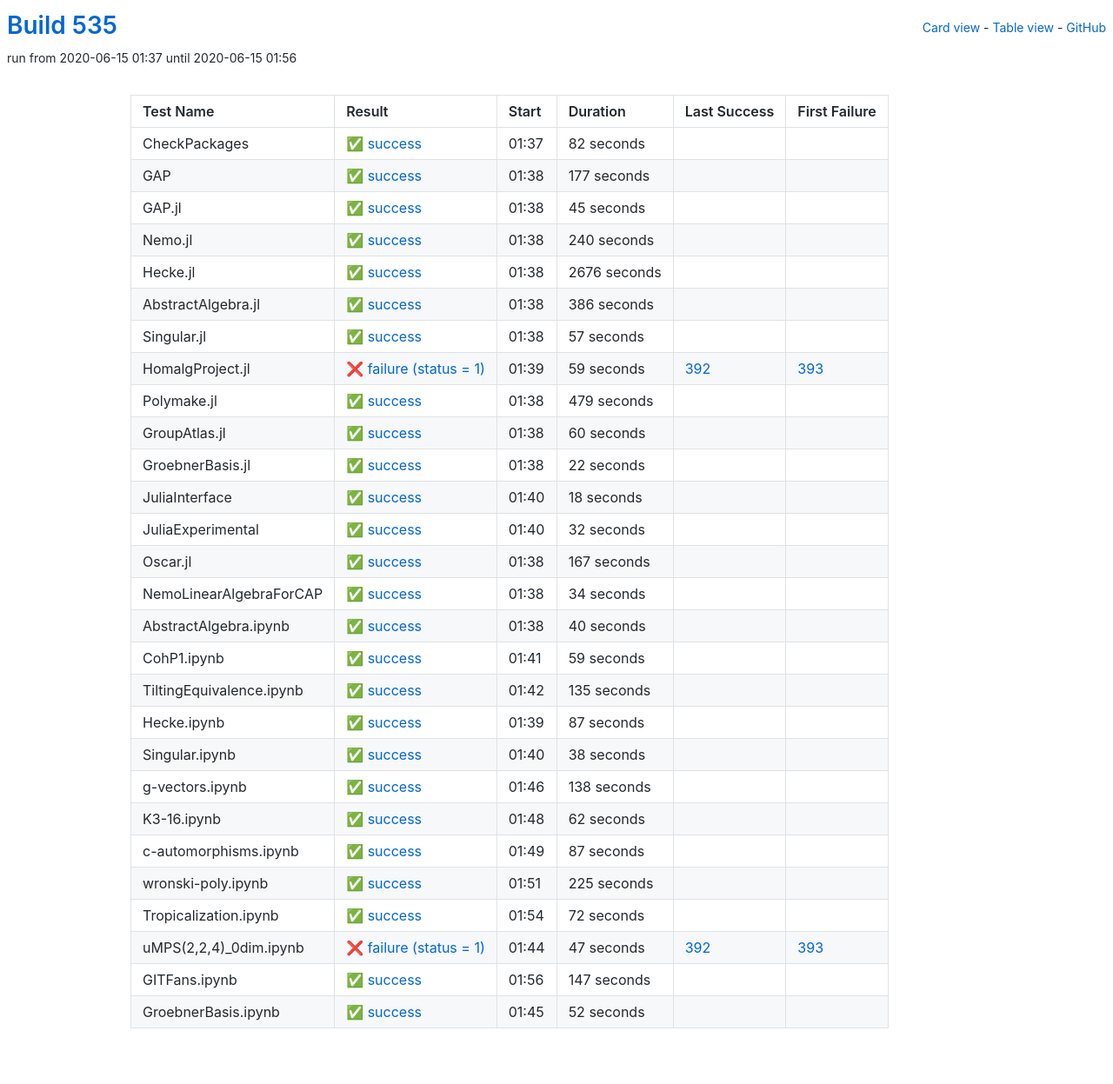
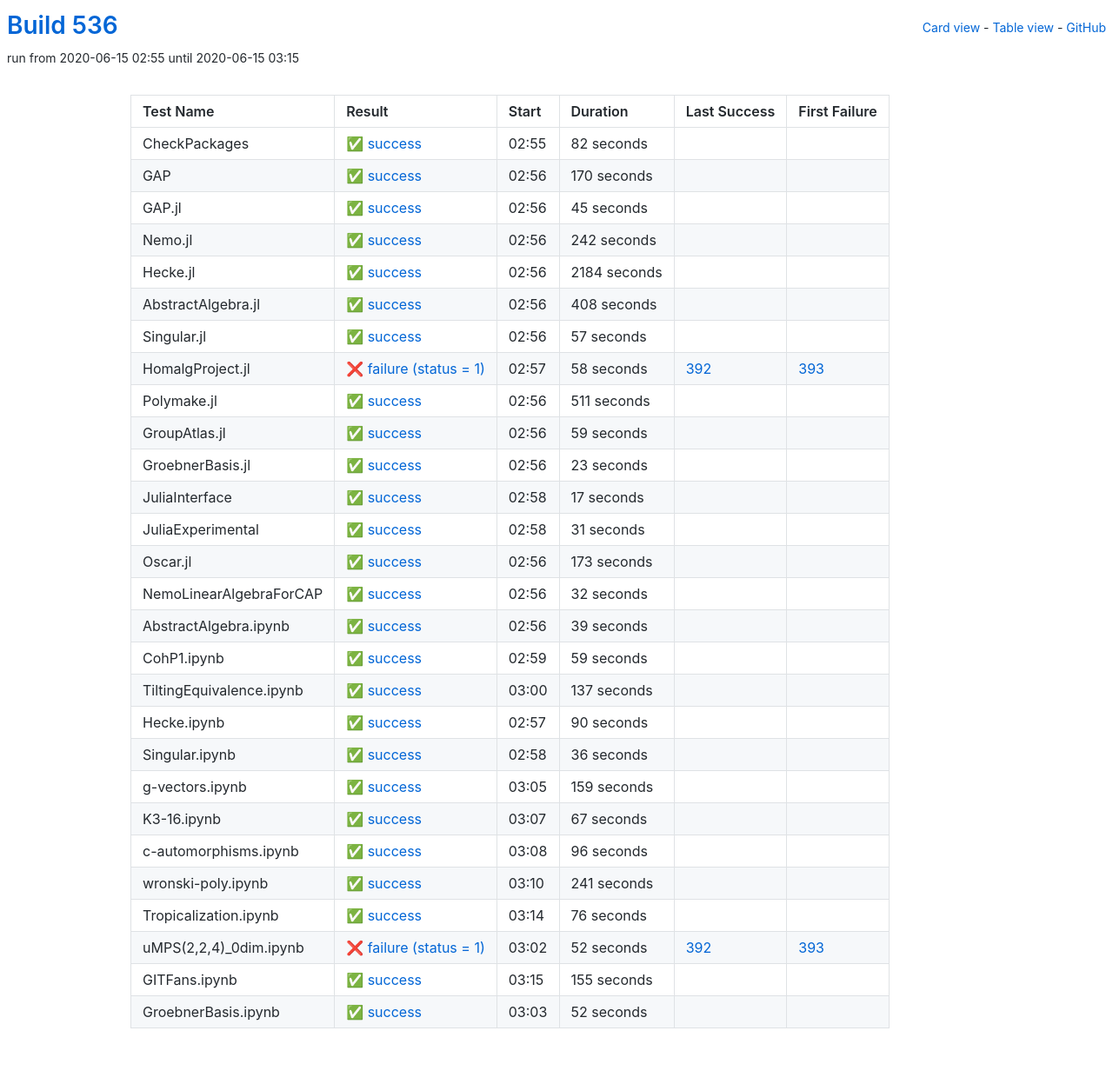
Before and after one commit to oscar-system/oscar-ci-status-1.4, a Jekyll site: the page built from table.html, in a window 1280 px wide. Shown: the whole page at 87% size. Built offline with Jekyll 4.4.1, drawn with Linux system fonts in a browser that asks for light colours.

Commit message:
Build #536

```diff
--- a/_data/ci.yml
+++ b/_data/ci.yml
@@ -1,6 +1,6 @@
 ---
-build: 535
-build_url: https://oscarci.mathematik.uni-kl.de/job/oscar-julia-1.4/535/
+build: 536
+build_url: https://oscarci.mathematik.uni-kl.de/job/oscar-julia-1.4/536/
 job: oscar-julia-1.4
 organization: oscar-system
 repo: oscar-ci-status-1.4
@@ -8,8 +8,8 @@ repourl: https://github.com/oscar-system/oscar-ci-status-1.4
 tests:
 - name: CheckPackages
   id: checkpackages
-  log: https://oscarci.mathematik.uni-kl.de/job/oscar-julia-1.4/535/artifact/logs/build-535/CheckPackages.log
-  start: 2020-06-15 01:37
+  log: https://oscarci.mathematik.uni-kl.de/job/oscar-julia-1.4/536/artifact/logs/build-536/CheckPackages.log
+  start: 2020-06-15 02:55
   success: true
   exitcode: 0
   status: success
@@ -20,20 +20,20 @@ tests:
   first_failure_url:
 - name: GAP
   id: gap
-  log: https://oscarci.mathematik.uni-kl.de/job/oscar-julia-1.4/535/artifact/logs/build-535/GAP.log
-  start: 2020-06-15 01:38
+  log: https://oscarci.mathematik.uni-kl.de/job/oscar-julia-1.4/536/artifact/logs/build-536/GAP.log
+  start: 2020-06-15 02:56
   success: true
   exitcode: 0
   status: success
-  duration: 177
+  duration: 170
   last_success: false
   last_success_url:
   first_failure: false
   first_failure_url:
 - name: GAP.jl
   id: gap-jl
-  log: https://oscarci.mathematik.uni-kl.de/job/oscar-julia-1.4/535/artifact/logs/build-535/GAP.jl.log
-  start: 2020-06-15 01:38
+  log: https://oscarci.mathematik.uni-kl.de/job/oscar-julia-1.4/536/artifact/logs/build-536/GAP.jl.log
+  start: 2020-06-15 02:56
   success: true
   exitcode: 0
   status: success
@@ -44,44 +44,44 @@ tests:
   first_failure_url:
 - name: Nemo.jl
   id: nemo-jl
-  log: https://oscarci.mathematik.uni-kl.de/job/oscar-julia-1.4/535/artifact/logs/build-535/Nemo.jl.log
-  start: 2020-06-15 01:38
+  log: https://oscarci.mathematik.uni-kl.de/job/oscar-julia-1.4/536/artifact/logs/build-536/Nemo.jl.log
+  start: 2020-06-15 02:56
   success: true
   exitcode: 0
   status: success
-  duration: 240
+  duration: 242
   last_success: false
   last_success_url:
   first_failure: false
   first_failure_url:
 - name: Hecke.jl
   id: hecke-jl
-  log: https://oscarci.mathematik.uni-kl.de/job/oscar-julia-1.4/535/artifact/logs/build-535/Hecke.jl.log
-  start: 2020-06-15 01:38
+  log: https://oscarci.mathematik.uni-kl.de/job/oscar-julia-1.4/536/artifact/logs/build-536/Hecke.jl.log
+  start: 2020-06-15 02:56
   success: true
   exitcode: 0
   status: success
-  duration: 2676
+  duration: 2184
   last_success: false
   last_success_url:
   first_failure: false
   first_failure_url:
 - name: AbstractAlgebra.jl
   id: abstractalgebra-jl
-  log: https://oscarci.mathematik.uni-kl.de/job/oscar-julia-1.4/535/artifact/logs/build-535/AbstractAlgebra.jl.log
-  start: 2020-06-15 01:38
+  log: https://oscarci.mathematik.uni-kl.de/job/oscar-julia-1.4/536/artifact/logs/build-536/AbstractAlgebra.jl.log
+  start: 2020-06-15 02:56
   success: true
   exitcode: 0
   status: success
-  duration: 386
+  duration: 408
   last_success: false
   last_success_url:
   first_failure: false
   first_failure_url:
 - name: Singular.jl
   id: singular-jl
-  log: https://oscarci.mathematik.uni-kl.de/job/oscar-julia-1.4/535/artifact/logs/build-535/Singular.jl.log
-  start: 2020-06-15 01:38
+  log: https://oscarci.mathematik.uni-kl.de/job/oscar-julia-1.4/536/artifact/logs/build-536/Singular.jl.log
+  start: 2020-06-15 02:56
   success: true
   exitcode: 0
   status: success
@@ -92,68 +92,92 @@ tests:
   first_failure_url:
 - name: HomalgProject.jl
   id: homalgproject-jl
-  log: https://oscarci.mathematik.uni-kl.de/job/oscar-julia-1.4/535/artifact/logs/build-535/HomalgProject.jl.log
-  start: 2020-06-15 01:39
+  log: https://oscarci.mathematik.uni-kl.de/job/oscar-julia-1.4/536/artifact/logs/build-536/HomalgProject.jl.log
+  start: 2020-06-15 02:57
   success: false
   exitcode: 1
   status: failure
-  duration: 59
+  duration: 58
   last_success: 392
   last_success_url: https://oscarci.mathematik.uni-kl.de/job/oscar-julia-1.4/392/
   first_failure: 393
   first_failure_url: https://oscarci.mathematik.uni-kl.de/job/oscar-julia-1.4/393/
 - name: Polymake.jl
   id: polymake-jl
-  log: https://oscarci.mathematik.uni-kl.de/job/oscar-julia-1.4/535/artifact/logs/build-535/Polymake.jl.log
-  start: 2020-06-15 01:38
+  log: https://oscarci.mathematik.uni-kl.de/job/oscar-julia-1.4/536/artifact/logs/build-536/Polymake.jl.log
+  start: 2020-06-15 02:56
   success: true
   exitcode: 0
   status: success
-  duration: 479
+  duration: 511
   last_success: false
   last_success_url:
   first_failure: false
   first_failure_url:
 - name: GroupAtlas.jl
   id: groupatlas-jl
-  log: https://oscarci.mathematik.uni-kl.de/job/oscar-julia-1.4/535/artifact/logs/build-535/GroupAtlas.jl.log
-  start: 2020-06-15 01:38
+  log: https://oscarci.mathematik.uni-kl.de/job/oscar-julia-1.4/536/artifact/logs/build-536/GroupAtlas.jl.log
+  start: 2020-06-15 02:56
   success: true
   exitcode: 0
   status: success
-  duration: 60
+  duration: 59
   last_success: false
   last_success_url:
   first_failure: false
   first_failure_url:
 - name: GroebnerBasis.jl
   id: groebnerbasis-jl
-  log: https://oscarci.mathematik.uni-kl.de/job/oscar-julia-1.4/535/artifact/logs/build-535/GroebnerBasis.jl.log
-  start: 2020-06-15 01:38
+  log: https://oscarci.mathematik.uni-kl.de/job/oscar-julia-1.4/536/artifact/logs/build-536/GroebnerBasis.jl.log
+  start: 2020-06-15 02:56
   success: true
   exitcode: 0
   status: success
-  duration: 22
+  duration: 23
   last_success: false
   last_success_url:
   first_failure: false
   first_failure_url:
 - name: JuliaInterface
   id: juliainterface
-  log: https://oscarci.mathematik.uni-kl.de/job/oscar-julia-1.4/535/artifact/logs/build-535/JuliaInterface.log
-  start: 2020-06-15 01:40
+  log: https://oscarci.mathematik.uni-kl.de/job/oscar-julia-1.4/536/artifact/logs/build-536/JuliaInterface.log
+  start: 2020-06-15 02:58
   success: true
   exitcode: 0
   status: success
-  duration: 18
+  duration: 17
   last_success: false
   last_success_url:
   first_failure: false
   first_failure_url:
 - name: JuliaExperimental
   id: juliaexperimental
-  log: https://oscarci.mathematik.uni-kl.de/job/oscar-julia-1.4/535/artifact/logs/build-535/JuliaExperimental.log
-  start: 2020-06-15 01:40
+  log: https://oscarci.mathematik.uni-kl.de/job/oscar-julia-1.4/536/artifact/logs/build-536/JuliaExperimental.log
+  start: 2020-06-15 02:58
+  success: true
+  exitcode: 0
+  status: success
+  duration: 31
+  last_success: false
+  last_success_url:
+  first_failure: false
+  first_failure_url:
+- name: Oscar.jl
+  id: oscar-jl
+  log: https://oscarci.mathematik.uni-kl.de/job/oscar-julia-1.4/536/artifact/logs/build-536/Oscar.jl.log
+  start: 2020-06-15 02:56
+  success: true
+  exitcode: 0
+  status: success
+  duration: 173
+  last_success: false
+  last_success_url:
+  first_failure: false
+  first_failure_url:
+- name: NemoLinearAlgebraForCAP
+  id: nemolinearalgebraforcap
+  log: https://oscarci.mathematik.uni-kl.de/job/oscar-julia-1.4/536/artifact/logs/build-536/NemoLinearAlgebraForCAP.log
+  start: 2020-06-15 02:56
   success: true
   exitcode: 0
   status: success
@@ -162,46 +186,22 @@ tests:
   last_success_url:
   first_failure: false
   first_failure_url:
-- name: Oscar.jl
-  id: oscar-jl
-  log: https://oscarci.mathematik.uni-kl.de/job/oscar-julia-1.4/535/artifact/logs/build-535/Oscar.jl.log
-  start: 2020-06-15 01:38
+- name: AbstractAlgebra.ipynb
+  id: abstractalgebra-ipynb
+  log: https://oscarci.mathematik.uni-kl.de/job/oscar-julia-1.4/536/artifact/logs/build-536/AbstractAlgebra.ipynb.log
+  start: 2020-06-15 02:56
   success: true
   exitcode: 0
   status: success
-  duration: 167
-  last_success: false
-  last_success_url:
-  first_failure: false
-  first_failure_url:
-- name: NemoLinearAlgebraForCAP
-  id: nemolinearalgebraforcap
-  log: https://oscarci.mathematik.uni-kl.de/job/oscar-julia-1.4/535/artifact/logs/build-535/NemoLinearAlgebraForCAP.log
-  start: 2020-06-15 01:38
-  success: true
-  exitcode: 0
-  status: success
-  duration: 34
-  last_success: false
-  last_success_url:
-  first_failure: false
-  first_failure_url:
-- name: AbstractAlgebra.ipynb
-  id: abstractalgebra-ipynb
-  log: https://oscarci.mathematik.uni-kl.de/job/oscar-julia-1.4/535/artifact/logs/build-535/AbstractAlgebra.ipynb.log
-  start: 2020-06-15 01:38
-  success: true
-  exitcode: 0
-  status: success
-  duration: 40
+  duration: 39
   last_success: false
   last_success_url:
   first_failure: false
   first_failure_url:
 - name: CohP1.ipynb
   id: cohp1-ipynb
-  log: https://oscarci.mathematik.uni-kl.de/job/oscar-julia-1.4/535/artifact/logs/build-535/CohP1.ipynb.log
-  start: 2020-06-15 01:41
+  log: https://oscarci.mathematik.uni-kl.de/job/oscar-julia-1.4/536/artifact/logs/build-536/CohP1.ipynb.log
+  start: 2020-06-15 02:59
   success: true
   exitcode: 0
   status: success
@@ -212,128 +212,128 @@ tests:
   first_failure_url:
 - name: TiltingEquivalence.ipynb
   id: tiltingequivalence-ipynb
-  log: https://oscarci.mathematik.uni-kl.de/job/oscar-julia-1.4/535/artifact/logs/build-535/TiltingEquivalence.ipynb.log
-  start: 2020-06-15 01:42
+  log: https://oscarci.mathematik.uni-kl.de/job/oscar-julia-1.4/536/artifact/logs/build-536/TiltingEquivalence.ipynb.log
+  start: 2020-06-15 03:00
   success: true
   exitcode: 0
   status: success
-  duration: 135
+  duration: 137
   last_success: false
   last_success_url:
   first_failure: false
   first_failure_url:
 - name: Hecke.ipynb
   id: hecke-ipynb
-  log: https://oscarci.mathematik.uni-kl.de/job/oscar-julia-1.4/535/artifact/logs/build-535/Hecke.ipynb.log
-  start: 2020-06-15 01:39
+  log: https://oscarci.mathematik.uni-kl.de/job/oscar-julia-1.4/536/artifact/logs/build-536/Hecke.ipynb.log
+  start: 2020-06-15 02:57
   success: true
   exitcode: 0
   status: success
-  duration: 87
+  duration: 90
   last_success: false
   last_success_url:
   first_failure: false
   first_failure_url:
 - name: Singular.ipynb
   id: singular-ipynb
-  log: https://oscarci.mathematik.uni-kl.de/job/oscar-julia-1.4/535/artifact/logs/build-535/Singular.ipynb.log
-  start: 2020-06-15 01:40
+  log: https://oscarci.mathematik.uni-kl.de/job/oscar-julia-1.4/536/artifact/logs/build-536/Singular.ipynb.log
+  start: 2020-06-15 02:58
   success: true
   exitcode: 0
   status: success
-  duration: 38
+  duration: 36
   last_success: false
   last_success_url:
   first_failure: false
   first_failure_url:
 - name: g-vectors.ipynb
   id: g-vectors-ipynb
-  log: https://oscarci.mathematik.uni-kl.de/job/oscar-julia-1.4/535/artifact/logs/build-535/g-vectors.ipynb.log
-  start: 2020-06-15 01:46
+  log: https://oscarci.mathematik.uni-kl.de/job/oscar-julia-1.4/536/artifact/logs/build-536/g-vectors.ipynb.log
+  start: 2020-06-15 03:05
   success: true
   exitcode: 0
   status: success
-  duration: 138
+  duration: 159
   last_success: false
   last_success_url:
   first_failure: false
   first_failure_url:
 - name: K3-16.ipynb
   id: k3-16-ipynb
-  log: https://oscarci.mathematik.uni-kl.de/job/oscar-julia-1.4/535/artifact/logs/build-535/K3-16.ipynb.log
-  start: 2020-06-15 01:48
+  log: https://oscarci.mathematik.uni-kl.de/job/oscar-julia-1.4/536/artifact/logs/build-536/K3-16.ipynb.log
+  start: 2020-06-15 03:07
   success: true
   exitcode: 0
   status: success
-  duration: 62
+  duration: 67
   last_success: false
   last_success_url:
   first_failure: false
   first_failure_url:
 - name: c-automorphisms.ipynb
   id: c-automorphisms-ipynb
-  log: https://oscarci.mathematik.uni-kl.de/job/oscar-julia-1.4/535/artifact/logs/build-535/c-automorphisms.ipynb.log
-  start: 2020-06-15 01:49
+  log: https://oscarci.mathematik.uni-kl.de/job/oscar-julia-1.4/536/artifact/logs/build-536/c-automorphisms.ipynb.log
+  start: 2020-06-15 03:08
   success: true
   exitcode: 0
   status: success
-  duration: 87
+  duration: 96
   last_success: false
   last_success_url:
   first_failure: false
   first_failure_url:
 - name: wronski-poly.ipynb
   id: wronski-poly-ipynb
-  log: https://oscarci.mathematik.uni-kl.de/job/oscar-julia-1.4/535/artifact/logs/build-535/wronski-poly.ipynb.log
-  start: 2020-06-15 01:51
+  log: https://oscarci.mathematik.uni-kl.de/job/oscar-julia-1.4/536/artifact/logs/build-536/wronski-poly.ipynb.log
+  start: 2020-06-15 03:10
   success: true
   exitcode: 0
   status: success
-  duration: 225
+  duration: 241
   last_success: false
   last_success_url:
   first_failure: false
   first_failure_url:
 - name: Tropicalization.ipynb
   id: tropicalization-ipynb
-  log: https://oscarci.mathematik.uni-kl.de/job/oscar-julia-1.4/535/artifact/logs/build-535/Tropicalization.ipynb.log
-  start: 2020-06-15 01:54
+  log: https://oscarci.mathematik.uni-kl.de/job/oscar-julia-1.4/536/artifact/logs/build-536/Tropicalization.ipynb.log
+  start: 2020-06-15 03:14
   success: true
   exitcode: 0
   status: success
-  duration: 72
+  duration: 76
   last_success: false
   last_success_url:
   first_failure: false
   first_failure_url:
 - name: uMPS(2,2,4)_0dim.ipynb
   id: umps-2-2-4-0dim-ipynb
-  log: https://oscarci.mathematik.uni-kl.de/job/oscar-julia-1.4/535/artifact/logs/build-535/uMPS-2-2-4-_0dim.ipynb.log
-  start: 2020-06-15 01:44
+  log: https://oscarci.mathematik.uni-kl.de/job/oscar-julia-1.4/536/artifact/logs/build-536/uMPS-2-2-4-_0dim.ipynb.log
+  start: 2020-06-15 03:02
   success: false
   exitcode: 1
   status: failure
-  duration: 47
+  duration: 52
   last_success: 392
   last_success_url: https://oscarci.mathematik.uni-kl.de/job/oscar-julia-1.4/392/
   first_failure: 393
   first_failure_url: https://oscarci.mathematik.uni-kl.de/job/oscar-julia-1.4/393/
 - name: GITFans.ipynb
   id: gitfans-ipynb
-  log: https://oscarci.mathematik.uni-kl.de/job/oscar-julia-1.4/535/artifact/logs/build-535/GITFans.ipynb.log
-  start: 2020-06-15 01:56
+  log: https://oscarci.mathematik.uni-kl.de/job/oscar-julia-1.4/536/artifact/logs/build-536/GITFans.ipynb.log
+  start: 2020-06-15 03:15
   success: true
   exitcode: 0
   status: success
-  duration: 147
+  duration: 155
   last_success: false
   last_success_url:
   first_failure: false
   first_failure_url:
 - name: GroebnerBasis.ipynb
   id: groebnerbasis-ipynb
-  log: https://oscarci.mathematik.uni-kl.de/job/oscar-julia-1.4/535/artifact/logs/build-535/GroebnerBasis.ipynb.log
-  start: 2020-06-15 01:45
+  log: https://oscarci.mathematik.uni-kl.de/job/oscar-julia-1.4/536/artifact/logs/build-536/GroebnerBasis.ipynb.log
+  start: 2020-06-15 03:03
   success: true
   exitcode: 0
   status: success
```
Also changed, not shown: README.md.
